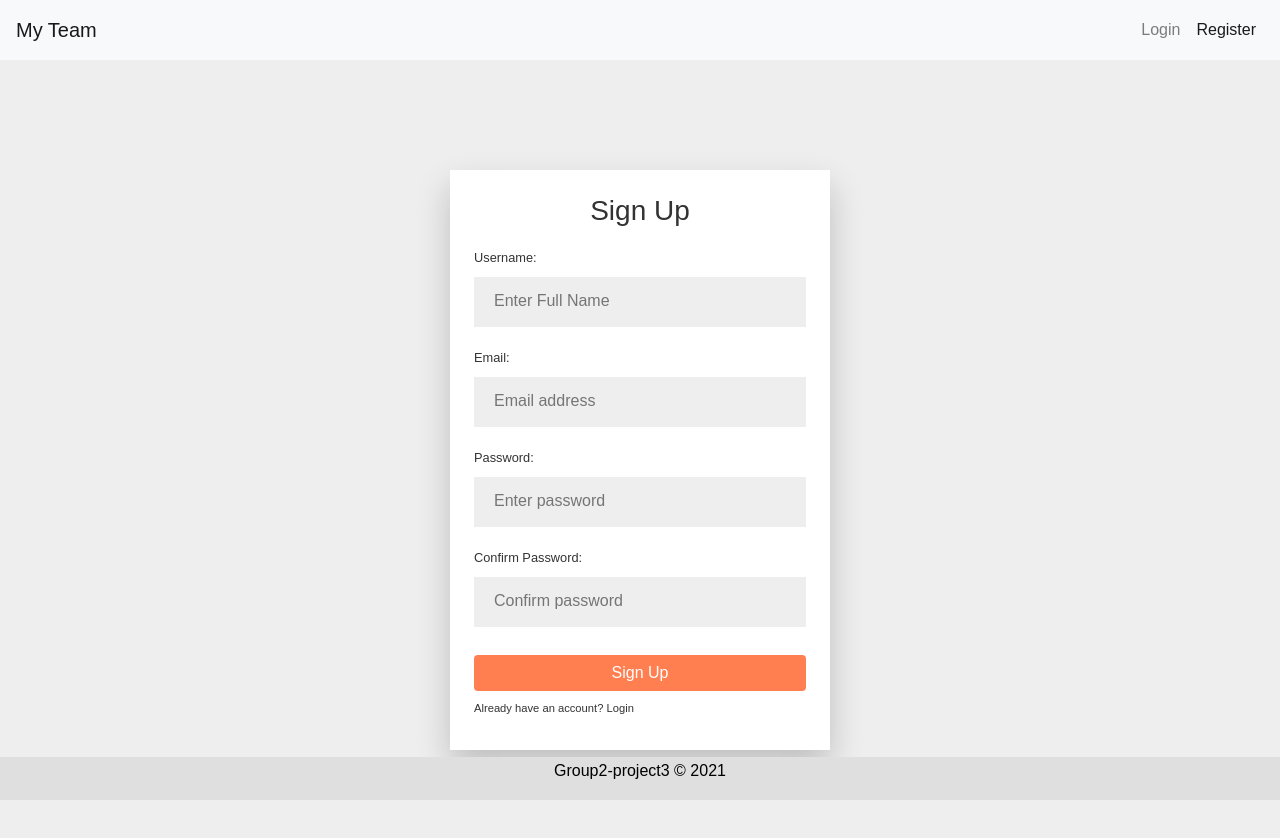
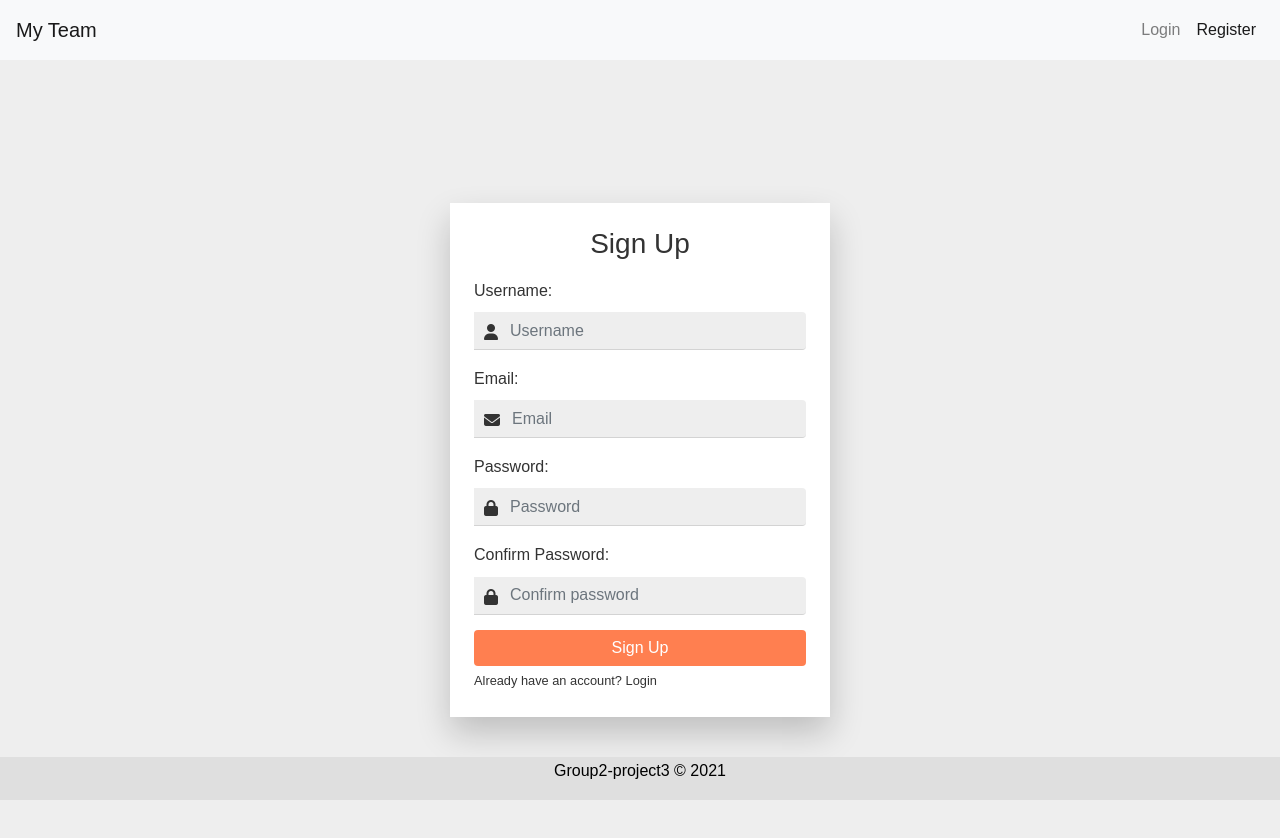
Before and after one commit to LaithAlwani/project3-group2, a React (Create React App) app in the folder client/: page /register in a window 1280 px wide. Shown: the top 838 px of the page. Built offline with nearby package versions, Linux system fonts and the light colour scheme.

Commit message:
added icons to login and register forms also refactored css into a single file Forms.css

```diff
--- a/client/src/App.css
+++ b/client/src/App.css
@@ -11,55 +11,28 @@ body {
   color: #333;
 }
 
-/*All form Styles*/
-.form-group,
-.form-group label,
-.form-group input {
-    width: 100%;
-    margin-bottom: 0.5rem;
-}
-.form-group label {
-    font-size: 0.8rem;
-}
-.form-group input {
-    padding: 10px 20px;
-    border: none;
-    border-bottom: 3px solid transparent;
-    background-color: #eee;
-    outline-width: 0;
-    font-size: 1rem;
-}
-.form-group input:focus {
-    border-bottom: 3px solid coral;
-}
-.add-team-form{
-    width: 75%;
-    margin: 0 auto;
-}
+
 /*All button Styles*/
 .btn {
   border: none;
   background-color: coral;
   color: white;
+  margin-top: 10px;
 }
-.btn:hover{
-    border: 0.063rem solid #ff7f50;
-    background-color: #ff7f50 !important;
-    opacity: 1 !important;
+.btn:hover {
+  background-color: #fd652e;
   color: black;
 }
-.btn:active{
-    outline: none !important;
-    box-shadow: none !important;
-    border-color: none !important;
+.btn:active {
+  outline: none;
+  box-shadow: none;
+  border-color: none;
 }
 .btn:focus {
   outline: 0;
-    box-shadow: none !important;
+  box-shadow: none;
 }
-.btn-block {
-    margin-top: 20px !important;
-}
+
 .btn-main {
   display: flex;
   justify-content: center;
@@ -88,15 +61,15 @@ body {
 }
 /*Navbar style*/
 .dropdown-item:hover {
-    color:white !important;
-    background-color: #ff7f50 ;
+  color: white !important;
+  background-color: #ff7f50;
 }
 /*404 page styles*/
-.d-block{
+.d-block {
   margin-top: 100px;
 }
 .main-pics {
-    height:300px;
-    width:300px;
+  height: 300px;
+  width: 300px;
 }
 /*General Styles Ends*/
--- a/client/src/components/team/AddTeam.js
+++ b/client/src/components/team/AddTeam.js
@@ -1,7 +1,6 @@
 import React, { useState, useContext } from "react";
 import axios from "axios";
 import UserContext from "../../utils/UserContext";
-
 
 function AddTeam({ getShowTeams }) {
   const { _id } = useContext(UserContext);
@@ -27,7 +26,6 @@ function AddTeam({ getShowTeams }) {
         config
       );
       getShowTeams(true);
-
     } catch (error) {
       console.log(error);
       setError(error.response.data.error);
@@ -35,15 +33,18 @@ function AddTeam({ getShowTeams }) {
         setError("");
       }, 5000);
     }
-
   };
   return (
     <>
       {error && <span className="error-message">{error}</span>}
       <div className="text-center mt-4">
-        <h3>Please Enter The Team Information</h3>
+        <h1>Create New Team</h1>
+        <h5>Please Enter The Team Information</h5>
         <form onSubmit={handleSubmit} className="add-team-form">
-          <div className="form-group">
+          <div className="input-group">
+            <span class="input-group-addon">
+              <span class="fas fa-user icon"></span>
+            </span>
             <input
               type="text"
               className="form-control"
@@ -53,7 +54,11 @@ function AddTeam({ getShowTeams }) {
               required
             />
           </div>
-          <div className="form-group">
+
+          <div className="input-group">
+            <span class="input-group-addon">
+              <span class="fas fa-basketball-ball icon"></span>
+            </span>
             <input
               type="text"
               className="form-control"
@@ -72,4 +77,4 @@ function AddTeam({ getShowTeams }) {
   );
 }
 
-export default AddTeam ;
+export default AddTeam;
--- a/client/src/components/team/Teams.js
+++ b/client/src/components/team/Teams.js
@@ -5,6 +5,7 @@ import "../../styles/Teams.css";
 function Teams({ myTeams }) {
   return (
     <div className="mt-3">
+      <h1 className="text">My Teams</h1>
       {myTeams.length === 0 ? <h5 className="text">No Teams Available</h5> :
       myTeams.map(team => (
         <Link
--- a/client/src/components/team/TeamsContainer.js
+++ b/client/src/components/team/TeamsContainer.js
@@ -40,8 +40,7 @@ function MyTeamContainer() {
               </button>
             </div>
           )}
-          <h1 className="text">My Teams</h1>
-          {message && <div className="alert alert-success">{message}</div>}
+          {message && <div className="alert alert-success mt-3">{message}</div>}
           {showTeams && <Teams myTeams={myTeams} />}
           {!showTeams && <AddTeam getShowTeams={getShowTeams} />}
         </div>
--- a/client/src/pages/Register.js
+++ b/client/src/pages/Register.js
@@ -2,7 +2,8 @@ import React from "react";
 import { useState } from "react";
 import axios from "axios";
 import { Link } from "react-router-dom";
-import "../styles/Register.css";
+import "../styles/Forms.css";
+
 
 const Register = ({ history }) => {
   const [username, setUsername] = useState("");
@@ -52,48 +53,67 @@ const Register = ({ history }) => {
   };
 
   return (
-    <div className="register-screen">
-      <form onSubmit={registerHandler} className="register-screen__form">
-        <h3 className="register-screen__title">Sign Up</h3>
+    <div className="log-reg">
+      <form onSubmit={registerHandler} className="log-reg-form">
+        <h3 className="log-reg-title">Sign Up</h3>
         {error && <span className="error-message">{error}</span>}
-        <div className="form-group">
-          <label htmlFor="name">Username:</label>
+
+        <label htmlFor="name">Username:</label>
+        <div className="input-group">
+          <span class="input-group-addon">
+            <span class="fas fa-user icon"></span>
+          </span>
           <input
             type="text"
+            className="form-control"
             required
             id="name"
-            placeholder="Enter Full Name"
+            placeholder="Username"
             value={username}
             onChange={(e) => setUsername(e.target.value)}
           />
         </div>
-        <div className="form-group">
-          <label>Email:</label>
+
+        <label>Email:</label>
+        <div className="input-group">
+          <span class="input-group-addon">
+            <span class="fas fa-envelope icon"></span>
+          </span>
           <input
             type="email"
+            className="form-control"
             required
             id="email"
-            placeholder="Email address"
+            placeholder="Email"
             value={email}
             onChange={(e) => setEmail(e.target.value)}
           />
         </div>
-        <div className="form-group">
-          <label htmlFor="password">Password:</label>
+
+        <label htmlFor="password">Password:</label>
+        <div className="input-group">
+          <span class="input-group-addon">
+            <span class="fas fa-lock icon"></span>
+          </span>
           <input
             type="password"
+            className="form-control"
             required
             id="password"
             autoComplete="true"
-            placeholder="Enter password"
+            placeholder="Password"
             value={password}
             onChange={(e) => setPassword(e.target.value)}
           />
         </div>
-        <div className="form-group">
-          <label htmlFor="confirmpassword">Confirm Password:</label>
+        <label htmlFor="confirmpassword">Confirm Password:</label>
+        <div className="input-group">
+          <span class="input-group-addon">
+            <span class="fas fa-lock icon"></span>
+          </span>
           <input
             type="password"
+            className="form-control"
             required
             id="confirmpassword"
             autoComplete="true"
@@ -107,7 +127,7 @@ const Register = ({ history }) => {
           {" "}
           Sign Up
         </button>
-        <span className="register-screen__subtext">
+        <span className="small">
           Already have an account? <Link to="/login">Login</Link>
         </span>
       </form>
--- /dev/null
+++ b/client/src/styles/Forms.css
@@ -0,0 +1,41 @@
+.log-reg {
+  width: 100%;
+  height: 100vh;
+  display: flex;
+  justify-content: center;
+  align-items: center;
+}
+.log-reg-form {
+  width: 380px;
+  padding: 1.5rem;
+  box-shadow: 0 1rem 2rem rgba(0, 0, 0, 0.2);
+  background: #fff;
+}
+.log-reg-title {
+  text-align: center;
+  margin-bottom: 1rem;
+}
+
+.form-control {
+  background-color: #eee;
+  outline: none;
+  border: 0;
+  border-bottom: 1px solid lightgray;
+}
+
+.form-control:focus {
+  box-shadow: none;
+  background-color: #eee;
+  border-bottom: 3px solid coral;
+}
+
+.input-group {
+  margin-bottom: 15px;
+}
+.input-group-addon {
+  border-bottom: 1px solid lightgray;
+  background-color: #eee;
+}
+.icon {
+  padding: 12px 0 0 10px;
+}
--- a/client/src/styles/Login.css
+++ /dev/null
@@ -1,25 +0,0 @@
-.login-screen {
-  width: 100%;
-  height: 100vh;
-  display: flex;
-  justify-content: center;
-  align-items: center;
-}
-.login-screen__form {
-  width: 380px;
-  padding: 1.5rem;
-  box-shadow: 0 1rem 2rem rgba(0, 0, 0, 0.2);
-  background: #fff;
-}
-.login-screen__title {
-  text-align: center;
-  margin-bottom: 1rem;
-}
-.login-screen__forgotpassword {
-  font-size: 0.7rem;
-}
-.login-screen__subtext {
-  font-size: 0.7rem;
-  display: block;
-  margin: 0.5rem 0;
-}
--- a/client/src/styles/Register.css
+++ /dev/null
@@ -1,25 +0,0 @@
-.register-screen {
-    width: 100%;
-    height: 100vh;
-    display: flex;
-    justify-content: center;
-    align-items: center;
-  }
-
-  .register-screen__form {
-    width: 380px;
-    padding: 1.5rem;
-    box-shadow: 0 1rem 2rem rgba(0, 0, 0, 0.2);
-    background: #fff;
-  }
-
-  .register-screen__title {
-    text-align: center;
-    margin-bottom: 1rem;
-  }
-
-  .register-screen__subtext {
-    font-size: 0.7rem;
-    display: block;
-    margin: 0.5rem 0;
-  }
--- a/client/src/styles/Teams.css
+++ b/client/src/styles/Teams.css
@@ -28,3 +28,8 @@ width: 6.25rem;
 width: 100% !important;
 border-radius: 50%;
 }
+
+.add-team-form {
+  width: 50%;
+  margin: 0 auto;
+}
```
Also changed, not shown: client/src/pages/Login.js (+19 -11 lines). Lines whose indentation alone changed are shown as unchanged.
